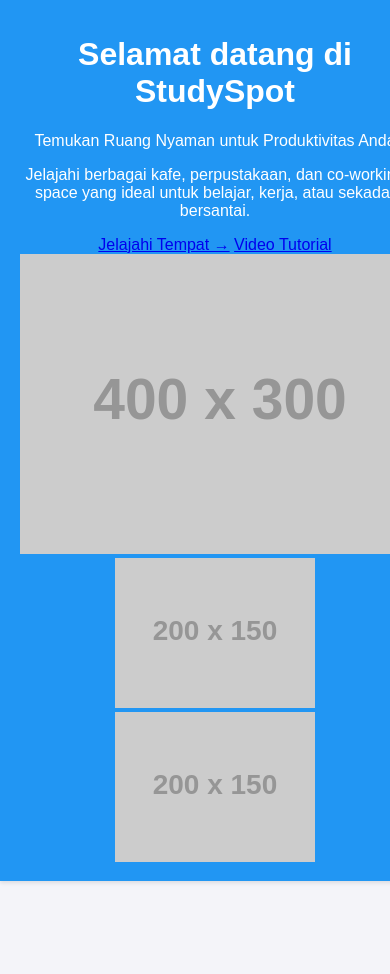
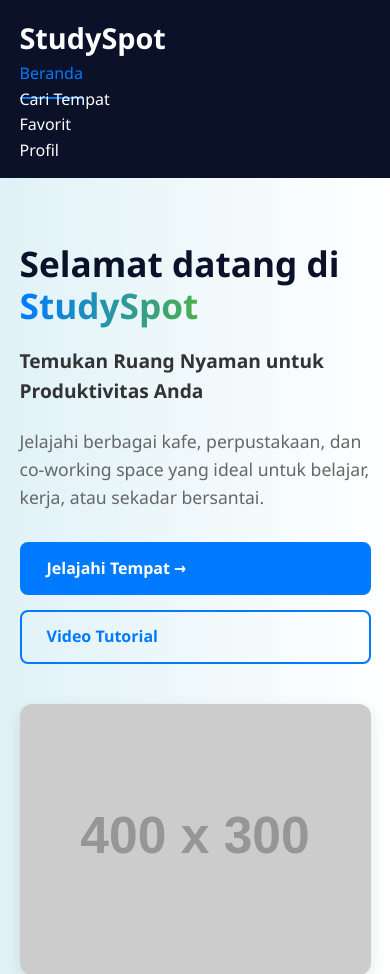
Before and after one commit to Laurentcia/studyspot-pwa-frontend, a plain HTML site: page index.html in a window 390 px wide. Shown: the top 974 px of the page. Before the commit the page ends 844 px from the top, so only its background shows below. Drawn offline with Linux system fonts and the light colour scheme; placeholder pictures from the web are drawn by us.

Commit message:
update
Introduced CSS custom properties for better theming and consistency. Updated layout styles for improved responsiveness and visual appeal.

```diff
--- a/style.css
+++ b/style.css
@@ -1,90 +1,284 @@
-body {
-    font-family: Arial, sans-serif;
-    margin: 0;
-    padding-top: 50px; /* Ruang untuk header/title */
-    padding-bottom: 70px; /* Ruang untuk bottom nav */
-    background-color: #f4f4f9;
-    color: #333;
+:root {
+    --navy-primary: #0A1128;
+    --blue-accent: #007bff;
+    --text-dark: #333333;
+    --text-light: #fefefe;
+    --bg-light: #fcfcfc;
+    --bg-dark: #2c3e50; /* Untuk bottom nav jika pakai */
 }
 
-header {
-    background-color: #2196F3; /* Warna biru, sesuai theme_color di manifest */
-    color: white;
-    padding: 15px 20px;
-    text-align: center;
-    position: fixed;
-    top: 0;
-    width: 100%;
-    z-index: 10;
-    box-shadow: 0 2px 4px rgba(0, 0, 0, 0.1);
+body {
+    font-family: 'Segoe UI', Tahoma, Geneva, Verdana, sans-serif;
+    margin: 0;
+    padding: 0;
+    background-color: var(--bg-light);
+    color: var(--text-dark);
+    line-height: 1.6;
 }
 
-main {
-    padding: 20px;
+/* --- Top Navigation Bar --- */
+.top-nav {
+    display: flex;
+    justify-content: space-between;
+    align-items: center;
+    background-color: var(--navy-primary);
+    padding: 15px 5%;
+    color: var(--text-light);
+    box-shadow: 0 2px 5px rgba(0, 0, 0, 0.1);
 }
 
-/* --- Style untuk List Tempat (Spot Card) --- */
+.top-nav .logo {
+    font-size: 1.8em;
+    font-weight: bold;
+    color: var(--text-light);
+}
+
+.top-nav ul {
+    list-style: none;
+    margin: 0;
+    padding: 0;
+    display: flex;
+    gap: 30px;
+}
+
+.top-nav ul li a {
+    text-decoration: none;
+    color: var(--text-light);
+    font-weight: 500;
+    padding: 5px 0;
+    position: relative;
+    transition: color 0.3s ease;
+}
+
+.top-nav ul li a::after {
+    content: '';
+    position: absolute;
+    left: 0;
+    bottom: -5px;
+    width: 0;
+    height: 2px;
+    background-color: var(--blue-accent);
+    transition: width 0.3s ease;
+}
+
+.top-nav ul li a:hover::after,
+.top-nav ul li a.active::after {
+    width: 100%;
+}
+
+.top-nav ul li a:hover,
+.top-nav ul li a.active {
+    color: var(--blue-accent);
+}
+
+/* --- Hero Section --- */
+.hero-section {
+    display: flex;
+    flex-wrap: wrap;
+    justify-content: center;
+    align-items: center;
+    padding: 60px 5%;
+    background: linear-gradient(to right, #e0f2f7, #ffffff); /* Latar belakang gradient */
+    min-height: 500px;
+    gap: 40px;
+}
+
+.hero-content {
+    flex: 1;
+    min-width: 300px;
+    max-width: 600px;
+}
+
+.hero-content h1 {
+    font-size: 3em;
+    color: var(--navy-primary);
+    margin-bottom: 15px;
+    line-height: 1.2;
+}
+
+.hero-content .highlight {
+    background: linear-gradient(to right, #007bff, #4CAF50); /* Gradient untuk highlight */
+    -webkit-background-clip: text;
+    -webkit-text-fill-color: transparent;
+}
+
+.hero-content .tagline {
+    font-size: 1.5em;
+    color: var(--text-dark);
+    margin-bottom: 20px;
+    font-weight: 600;
+}
+
+.hero-content .description {
+    font-size: 1.1em;
+    color: #666;
+    margin-bottom: 30px;
+}
+
+.hero-buttons {
+    display: flex;
+    gap: 20px;
+}
+
+.btn {
+    text-decoration: none;
+    padding: 12px 25px;
+    border-radius: 8px;
+    font-weight: bold;
+    transition: all 0.3s ease;
+}
+
+.primary-btn {
+    background-color: var(--blue-accent);
+    color: var(--text-light);
+    border: 2px solid var(--blue-accent);
+}
+
+.primary-btn:hover {
+    background-color: #0056b3;
+    border-color: #0056b3;
+}
+
+.secondary-btn {
+    background-color: transparent;
+    color: var(--blue-accent);
+    border: 2px solid var(--blue-accent);
+}
+
+.secondary-btn:hover {
+    background-color: var(--blue-accent);
+    color: var(--text-light);
+}
+
+.hero-image-grid {
+    display: grid;
+    grid-template-columns: 1fr 1fr;
+    grid-template-rows: 1fr 1fr;
+    gap: 15px;
+    width: 100%;
+    max-width: 500px;
+}
+
+.hero-image-grid img {
+    width: 100%;
+    height: 100%;
+    object-fit: cover;
+    border-radius: 12px;
+    box-shadow: 0 5px 15px rgba(0, 0, 0, 0.1);
+}
+
+.hero-image-grid .main-image {
+    grid-column: 1 / 3;
+    grid-row: 1 / 2;
+}
+/* Placeholder untuk gambar sub, jika tidak ingin pakai placeholder, bisa dihapus */
+.hero-image-grid .sub-image:nth-child(2) { grid-column: 1 / 2; grid-row: 2 / 3; }
+.hero-image-grid .sub-image:nth-child(3) { grid-column: 2 / 3; grid-row: 2 / 3; }
+
+
+/* --- Content Section --- */
+.content-section {
+    padding: 40px 5%;
+    background-color: var(--bg-light);
+}
+
+.content-section h2 {
+    text-align: center;
+    font-size: 2.2em;
+    color: var(--navy-primary);
+    margin-bottom: 40px;
+}
+
+/* --- Spot Card Grid (untuk list tempat) --- */
+.spot-grid {
+    display: grid;
+    grid-template-columns: repeat(auto-fit, minmax(280px, 1fr));
+    gap: 25px;
+}
+
 .spot-card {
     background-color: white;
-    border-radius: 8px;
-    margin-bottom: 15px;
-    box-shadow: 0 1px 3px rgba(0, 0, 0, 0.1);
-    transition: transform 0.2s;
+    border-radius: 12px;
+    box-shadow: 0 4px 10px rgba(0, 0, 0, 0.08);
+    overflow: hidden;
+    transition: transform 0.3s ease, box-shadow 0.3s ease;
+}
+
+.spot-card:hover {
+    transform: translateY(-5px);
+    box-shadow: 0 8px 20px rgba(0, 0, 0, 0.15);
 }
 
 .spot-card a {
     text-decoration: none;
-    color: #333;
+    color: var(--text-dark);
     display: block;
+}
+
+.spot-card img {
+    width: 100%;
+    height: 200px;
+    object-fit: cover;
+}
+
+.spot-card-content {
     padding: 15px;
 }
 
-.spot-card:hover {
-    transform: translateY(-2px);
-    box-shadow: 0 4px 6px rgba(0, 0, 0, 0.15);
+.spot-card-content h3 {
+    margin-top: 0;
+    color: var(--navy-primary);
+    font-size: 1.4em;
+    margin-bottom: 8px;
 }
 
-.spot-card h3 {
-    margin-top: 0;
-    color: #007bff;
+.spot-card-content p {
+    font-size: 0.95em;
+    color: #555;
+    margin-bottom: 5px;
 }
 
-/* --- Bottom Navigation Bar (Wajib) --- */
-.bottom-nav {
-    position: fixed;
-    bottom: 0;
-    width: 100%;
-    background-color: #fff;
-    box-shadow: 0 -2px 5px rgba(0, 0, 0, 0.1);
-    display: flex;
-    justify-content: space-around;
-    padding: 10px 0;
-    z-index: 10;
+.spot-card-content small {
+    display: block;
+    color: #888;
+    margin-top: 10px;
 }
 
-.bottom-nav a {
-    text-decoration: none;
-    color: #555;
-    text-align: center;
-    flex-grow: 1;
-    padding: 5px 0;
-    font-size: 0.9em;
+/* --- Detail Page Specific Styles --- */
+#spot-detail-container {
+    padding: 40px 5%;
 }
 
-.bottom-nav a.active {
-    color: #2196F3;
-    font-weight: bold;
+#spot-detail-content {
+    background-color: white;
+    padding: 30px;
+    border-radius: 12px;
+    box-shadow: 0 4px 10px rgba(0, 0, 0, 0.08);
 }
 
-/* --- Style Halaman Detail --- */
 #spot-detail-content h2 {
-    color: #2196F3;
+    color: var(--navy-primary);
+    font-size: 2.5em;
     margin-top: 0;
+    margin-bottom: 20px;
+    text-align: left;
+}
+
+#spot-detail-content img {
+    width: 100%;
+    height: 300px;
+    object-fit: cover;
+    border-radius: 8px;
+    margin-bottom: 25px;
 }
 
 .detail-info p {
-    margin: 8px 0;
-    line-height: 1.5;
+    margin: 10px 0;
+    font-size: 1.1em;
+}
+
+.detail-info strong {
+    color: var(--navy-primary);
 }
 
 .fasilitas-list {
@@ -93,21 +287,86 @@ main {
     display: flex;
     flex-wrap: wrap;
     gap: 10px;
-    margin-top: 10px;
+    margin-top: 15px;
 }
 
 .fasilitas-list li {
-    background-color: #e0f7fa;
+    background-color: #e0f7fa; /* Warna biru muda */
     color: #00838f;
-    padding: 5px 10px;
-    border-radius: 4px;
+    padding: 8px 15px;
+    border-radius: 20px;
     font-size: 0.9em;
+    font-weight: 500;
 }
 
-/* --- Style Halaman About --- */
+/* --- About Page Specific Styles --- */
 .about-card {
     background-color: white;
-    padding: 20px;
-    border-radius: 8px;
-    box-shadow: 0 1px 3px rgba(0, 0, 0, 0.1);
+    padding: 30px;
+    border-radius: 12px;
+    box-shadow: 0 4px 10px rgba(0, 0, 0, 0.08);
+    max-width: 800px;
+    margin: 40px auto;
 }
+
+.about-card h2 {
+    color: var(--navy-primary);
+    text-align: center;
+    margin-bottom: 20px;
+}
+
+.about-card p {
+    font-size: 1.1em;
+    line-height: 1.8;
+    margin-bottom: 15px;
+}
+
+.about-card a {
+    color: var(--blue-accent);
+    text-decoration: none;
+    font-weight: bold;
+}
+
+/* --- General Responsiveness (Minimal) --- */
+@media (max-width: 768px) {
+    .hero-section {
+        flex-direction: column;
+        padding: 40px 5%;
+    }
+    .hero-content, .hero-image-grid {
+        max-width: 100%;
+    }
+    .top-nav {
+        flex-direction: column;
+        align-items: flex-start;
+    }
+    .top-nav ul {
+        flex-direction: column;
+        width: 100%;
+        gap: 0;
+    }
+    .top-nav ul li a {
+        padding: 10px 0;
+        width: 100%;
+        text-align: center;
+    }
+    .hero-content h1 {
+        font-size: 2.2em;
+    }
+    .hero-content .tagline {
+        font-size: 1.2em;
+    }
+    .hero-buttons {
+        flex-direction: column;
+        gap: 15px;
+    }
+    .content-section {
+        padding: 20px 5%;
+    }
+    .spot-grid {
+        grid-template-columns: 1fr;
+    }
+    #spot-detail-content {
+        padding: 20px;
+    }
+}
```
